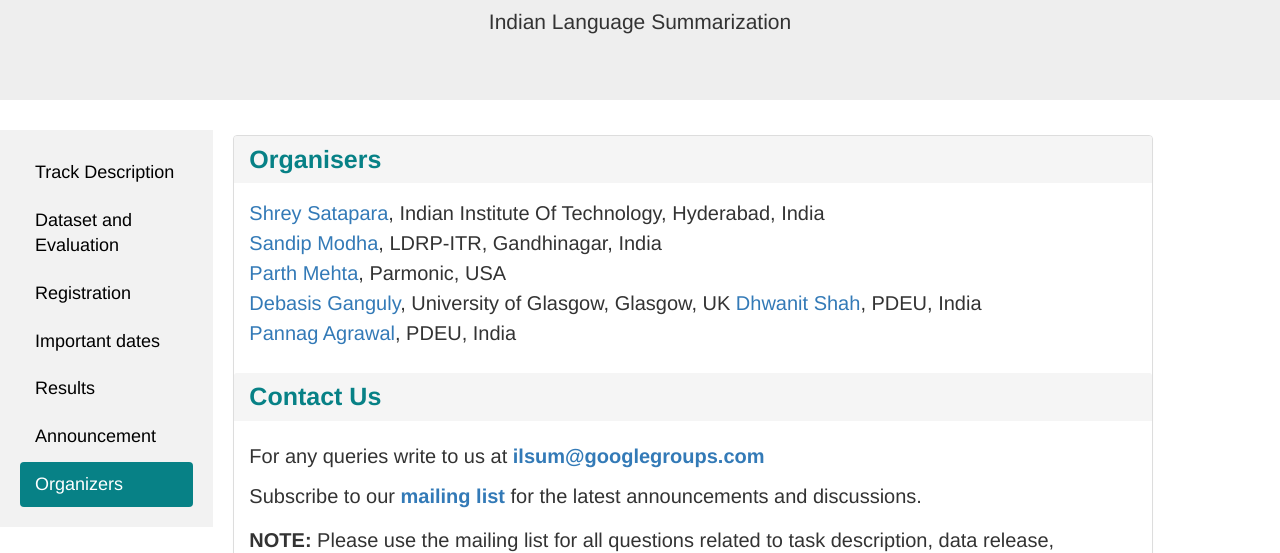
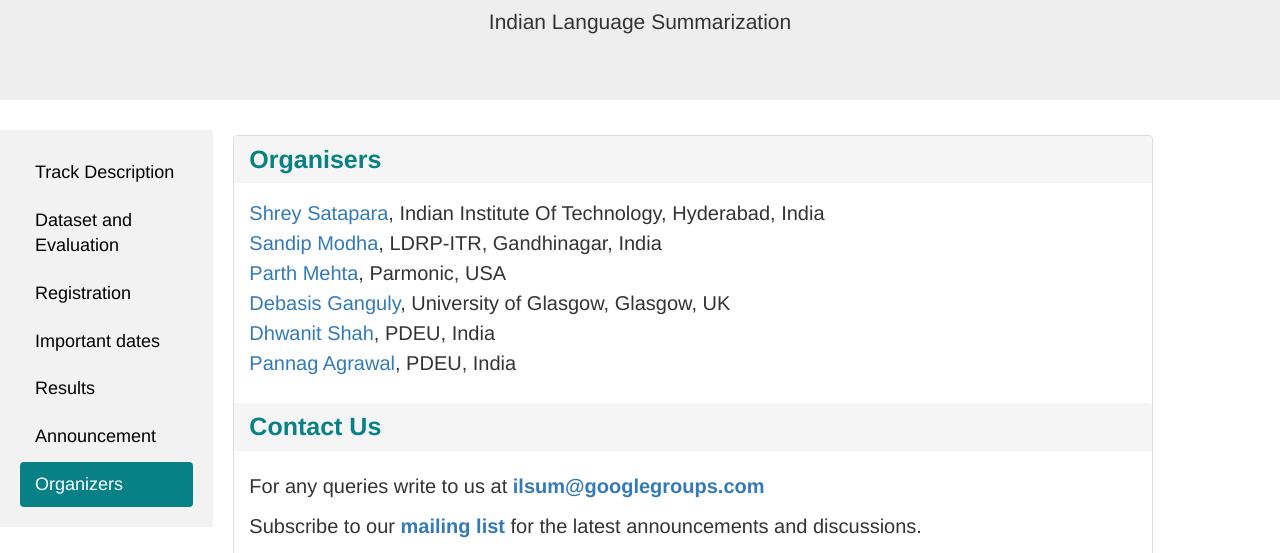
Before and after one commit to Dhwanit28/ILSUM2024, a plain HTML site: page Organizer.html in a window 1280 px wide. Shown: the part 229-782 px from the top of the page. Drawn offline with Linux system fonts and the light colour scheme.

Commit message:
Update Organizer.html

```diff
--- a/Organizer.html
+++ b/Organizer.html
@@ -136,7 +136,7 @@
                                 <a href="https://www.linkedin.com/in/shreysatapara/" target="_blank">Shrey Satapara</a>, Indian Institute Of Technology, Hyderabad, India <br>
                                 <a href="https://www.linkedin.com/in/sandip-modha-93a9b51b/" target="_blank">Sandip Modha</a>, LDRP-ITR, Gandhinagar, India <br>
                                 <a href="https://www.linkedin.com/in/parthmehta126/" target="_blank">Parth Mehta</a>, Parmonic, USA<br>
-                                <a href="https://www.linkedin.com/in/deb4it/?originalSubdomain=uk" target="_blank">Debasis Ganguly</a>, University of Glasgow, Glasgow, UK
+                                <a href="https://www.linkedin.com/in/deb4it/?originalSubdomain=uk" target="_blank">Debasis Ganguly</a>, University of Glasgow, Glasgow, UK<br>
                                 <a href="https://www.linkedin.com/in/dhwanit-shah-6201a82a4/" target="_blank">Dhwanit Shah</a>, PDEU, India <br>
                                 <a href="" target="_blank">Pannag Agrawal</a>, PDEU, India <br>
                             </p>
```
